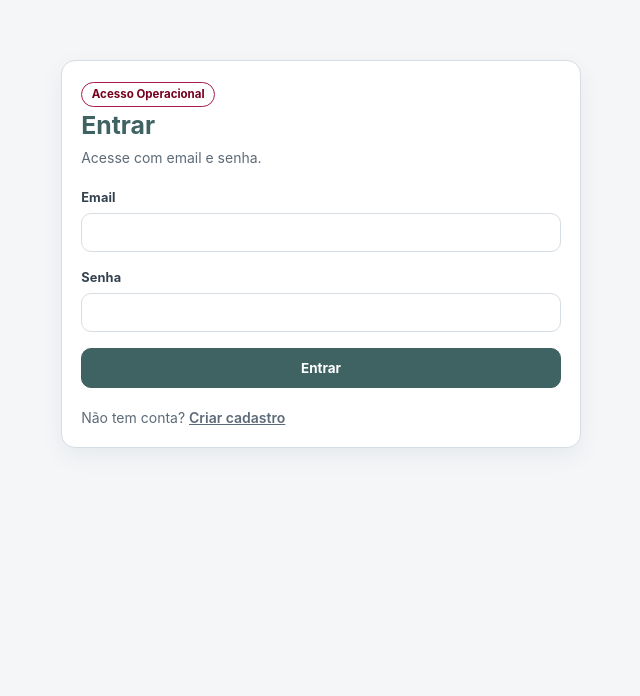
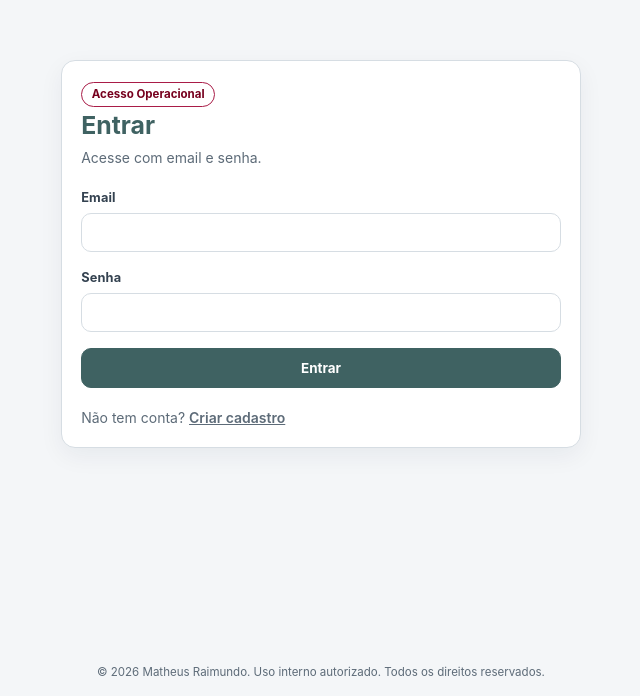
Before and after one commit to caissara2dev/novo-transbordo, a Next.js app: page /login in a window 1280 px wide. Shown: the part 146-842 px from the top of the page, without its empty margins (319-959 px from the left). Before the commit the page ends 800 px from the top, so only its background shows below. Built offline with nearby package versions, Linux system fonts and the light colour scheme; no server answers.

Commit message:
feat(ui): add global institutional footer

```diff
--- a/src/app/globals.css
+++ b/src/app/globals.css
@@ -74,6 +74,32 @@ body {
   font-family: var(--font-body);
   color: var(--text);
   background: var(--bg);
+}
+
+.site-root {
+  min-height: 100vh;
+}
+
+.site-frame {
+  min-height: 100vh;
+  display: flex;
+  flex-direction: column;
+}
+
+.site-content {
+  flex: 1;
+}
+
+.site-footer {
+  padding: 0.65rem 1rem 0.95rem;
+  text-align: center;
+}
+
+.site-footer p {
+  margin: 0;
+  font-size: 0.72rem;
+  line-height: 1.45;
+  color: var(--muted);
 }
 
 h1,
@@ -686,4 +712,12 @@ a {
   .reports-chart-wrap {
     height: 220px;
   }
+
+  .site-footer {
+    padding: 0.55rem 0.75rem 0.8rem;
+  }
+
+  .site-footer p {
+    font-size: 0.69rem;
+  }
 }
--- a/src/app/layout.tsx
+++ b/src/app/layout.tsx
@@ -1,6 +1,7 @@
 import type { Metadata } from "next";
 import "@/app/globals.css";
 import { SessionProvider } from "@/lib/auth/use-auth-session";
+import { SiteFooter } from "@/components/site-footer";
 
 export const metadata: Metadata = {
   title: "Controle-Transbordo",
@@ -10,8 +11,13 @@ export const metadata: Metadata = {
 export default function RootLayout({ children }: { children: React.ReactNode }) {
   return (
     <html lang="pt-BR">
-      <body>
-        <SessionProvider>{children}</SessionProvider>
+      <body className="site-root">
+        <SessionProvider>
+          <div className="site-frame">
+            <div className="site-content">{children}</div>
+            <SiteFooter />
+          </div>
+        </SessionProvider>
       </body>
     </html>
   );
--- /dev/null
+++ b/src/components/site-footer.tsx
@@ -0,0 +1,11 @@
+export function SiteFooter() {
+  const year = new Date().getFullYear();
+
+  return (
+    <footer className="site-footer" role="contentinfo">
+      <p>
+        &copy; {year} Matheus Raimundo. Uso interno autorizado. Todos os direitos reservados.
+      </p>
+    </footer>
+  );
+}
```
